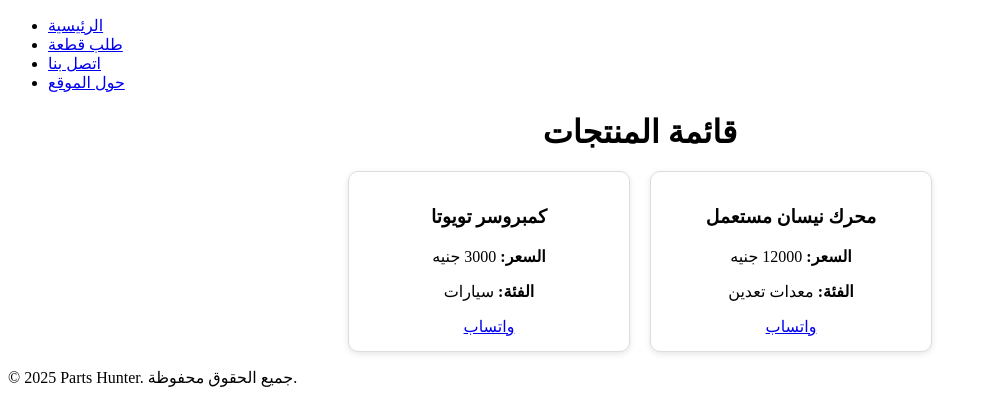
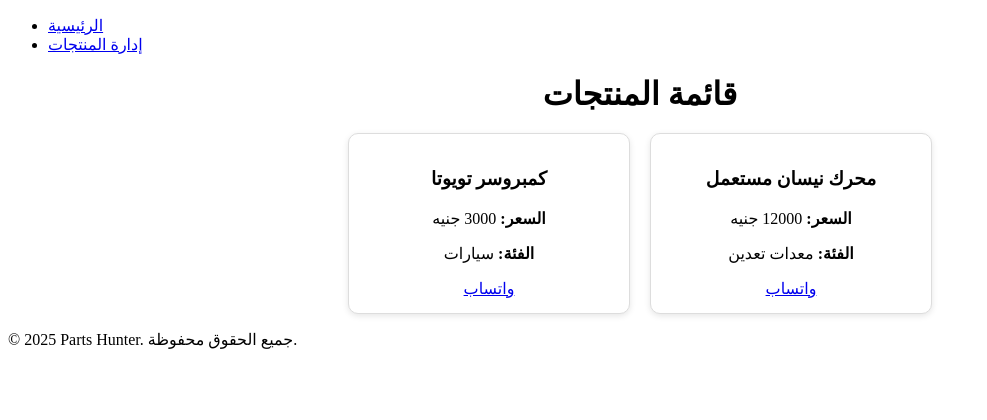
Before and after one commit to Aljaili-Elsmani/Parts-hunter, a Flask app: page / in a window 1280 px wide. Shown: the top 420 px of the page, without its empty margins (0-987 px from the left). Run offline with Flask 3, Linux system fonts and the light colour scheme.

Commit message:
Refactor HTML structure in base template

```diff
--- a/app/templates/base.html
+++ b/app/templates/base.html
@@ -7,25 +7,19 @@
     <link rel="stylesheet" href="{{ url_for('static', filename='style.css') }}">
 </head>
 <body>
-    <!-- رأس الصفحة / القائمة -->
 <header>
     <nav>
         <ul>
             <li><a href="{{ url_for('home') }}">الرئيسية</a></li>
-                <li><a href="{{ url_for('order') }}">طلب قطعة</a></li>
-                <li><a href="{{ url_for('contact') }}">اتصل بنا</a></li>
-                <li><a href="{{ url_for('about') }}">حول الموقع</a></li>
+            <li><a href="{{ url_for('admin') }}">إدارة المنتجات</a></li>
         </ul>
     </nav>
 </header>
 
-    <!-- محتوى الصفحات -->
 <main>
-        {% block content %}
-        {% endblock %}
+    {% block content %}{% endblock %}
 </main>
 
-    <!-- تذييل الصفحة -->
 <footer>
     <p>&copy; 2025 Parts Hunter. جميع الحقوق محفوظة.</p>
 </footer>
```
Lines whose indentation alone changed are shown as unchanged.
